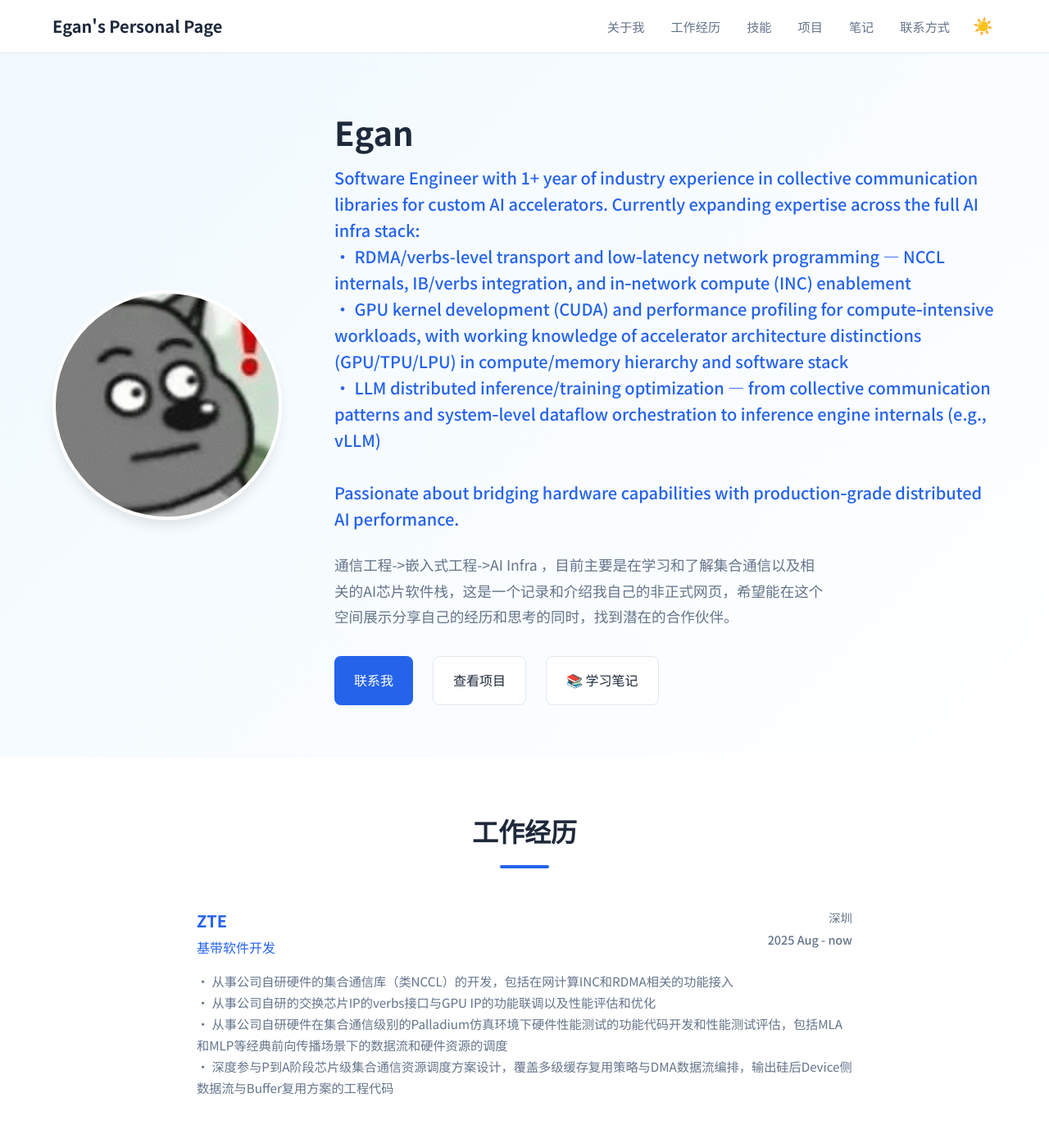
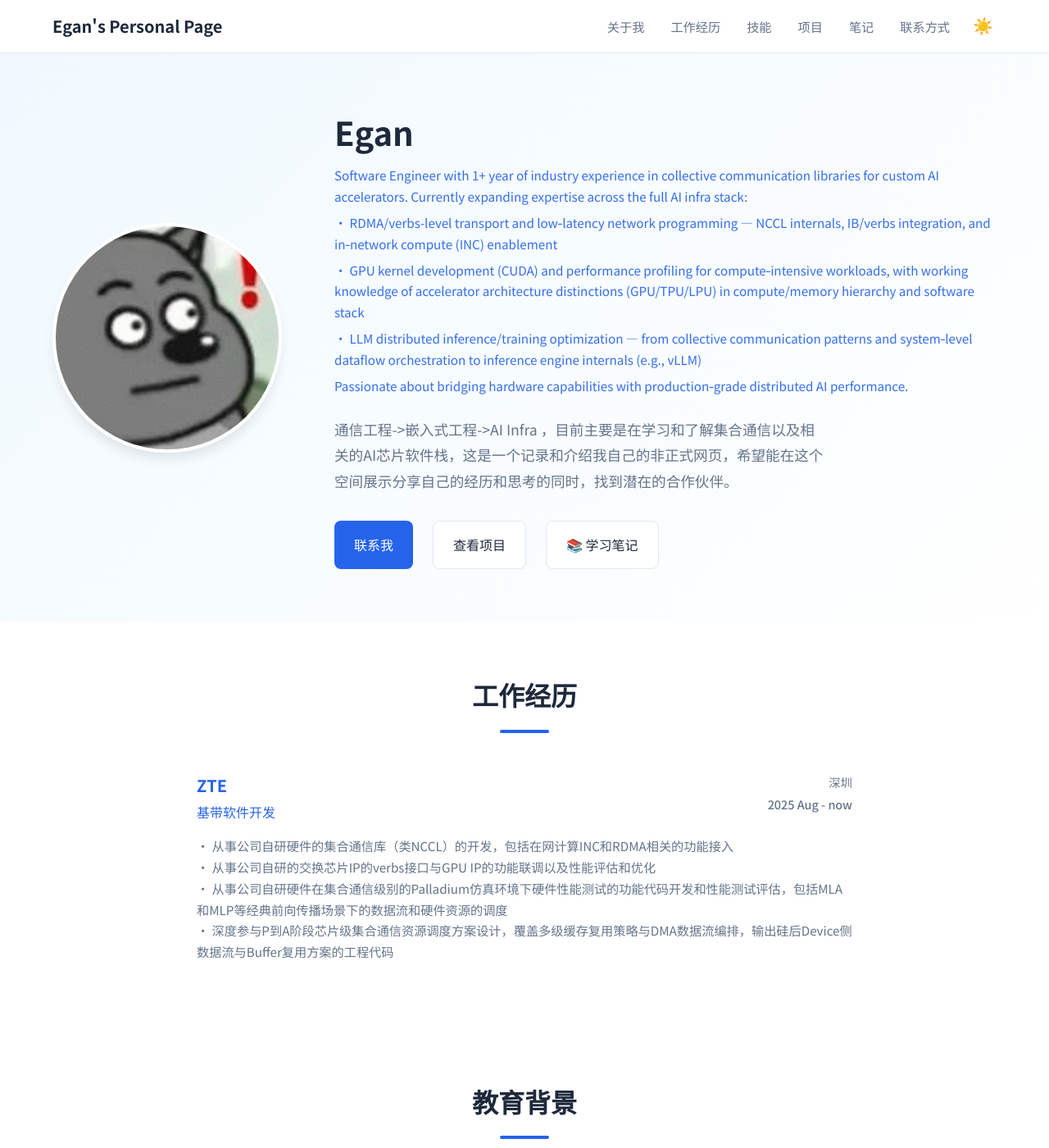
Before and after one commit to Lejun-Hu/Lejun-Hu.github.io, a Jekyll site: the page built from index.md, in a window 1280 px wide and 1400 px high. Shown: the whole window at 82% size. Built offline with Jekyll 4.4.1, drawn with Linux system fonts in a browser that asks for light colours.

Commit message:
优化个人简介样式: 减小标题字体, 改善bullet段落排版

```diff
--- a/_config.yml
+++ b/_config.yml
@@ -14,6 +14,10 @@ description: |
   <br>
   Passionate about bridging hardware capabilities with production‑grade distributed AI performance.
 
+#旧版本个人描述
+# • Hardware drivers & low-level protocol interaction<br>
+# • Collective communication primitives<br>
+# • LLM training & inference optimization
 # 你的邮箱
 email: 443462147@qq.com
 
--- a/assets/css/main.scss
+++ b/assets/css/main.scss
@@ -372,10 +372,21 @@ a {
 }
 
 .profile-title {
-  font-size: 1.25rem;
+  font-size: 0.95rem;
   color: var(--color-primary);
-  font-weight: 500;
+  font-weight: 400;
+  line-height: 1.7;
   margin-bottom: var(--space-md);
+  opacity: 0.92;
+
+  br {
+    display: block;
+    content: "";
+    margin-top: 0.4em;
+  }
+
+  // 当内含 bullet 列表（以"•"开头）时，单独成段并稍微缩进
+  text-align: left;
 }
 
 .profile-summary {
```
